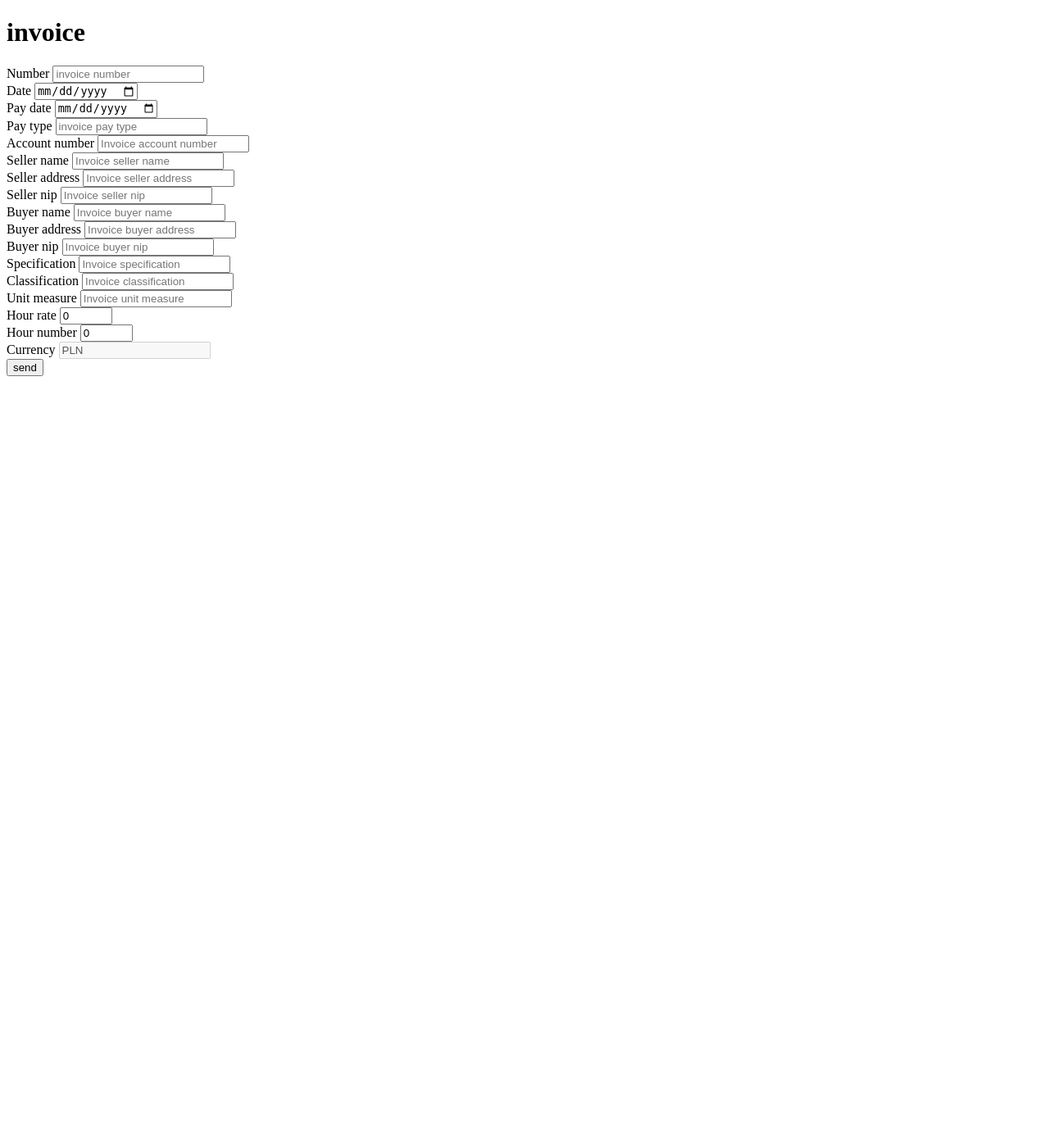
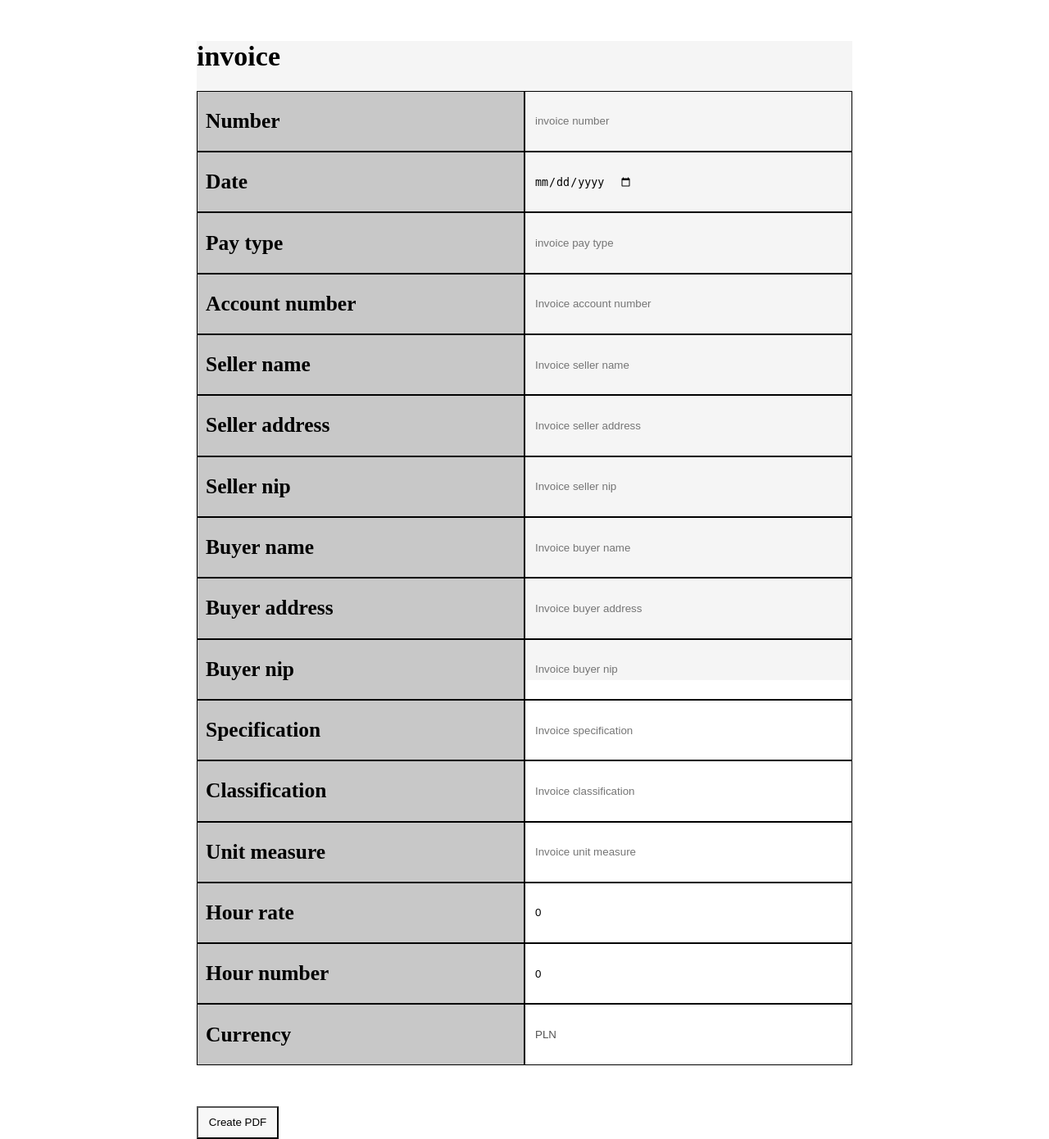
Before and after one commit to delektowski/invoicer, a FastAPI app: page / in a window 1280 px wide. Shown: the whole page at 82% size. Before the commit the page ends 459 px from the top, so only its background shows below. Run offline with FastAPI, Linux system fonts and the light colour scheme; data comes from the database, SQL or seed files in the repository.

Commit message:
add basic styles to invoice form

```diff
--- a/pdf_creator.py
+++ b/pdf_creator.py
@@ -14,7 +14,13 @@ class PdfCreator:
     output_pdf_path = "output3.pdf"
 
     def __init__(self, website_url) -> None:
+        print('fik', website_url)
         self.website_url = website_url
 
     def create_pdf(self):
+        print("pipipi")
         pdfkit.from_url(self.website_url, self.output_pdf_path, options=self.options)
+
+if __name__ == "__main__":
+    pdf_creator = PdfCreator("http://127.0.0.1:8000")
+    pdf_creator.create_pdf()
--- a/static/styles.css
+++ b/static/styles.css
@@ -1,11 +1,45 @@
-body {
-    background-color: gray;
+.container {
+
+    margin: 50px auto;
+    height: 780px;
+    font-size: 17px;
+    width: 800px;
+    background-color: whitesmoke
 }
 
-.container {
+button {
+    margin-top: 50px;
+    width: 100px;
+    height: 40px;
+    background-color: rgba(245, 245, 245, 0.753);
+}
 
-   margin: 5rem auto;
+.field {
+    padding: 0 10px;
+    display: flex;
+    flex: 1;
 
-   background-color: antiquewhite;
-   /* padding-inline-start: 25rem; */
+    border: 1px black solid;
 }
+
+.field--gray {
+    background-color: rgb(200, 200, 200);
+}
+
+.fields-container {
+    display: -webkit-box;
+    display: flex;
+    -webkit-box-pack: center;
+    justify-content: center;
+    flex-direction: row;
+}
+
+input {
+    border: none;
+    background-image: none;
+    background-color: transparent;
+    -webkit-box-shadow: none;
+    -moz-box-shadow: none;
+    box-shadow: none;
+    outline: none;
+}
--- a/templates/invoice_form.html
+++ b/templates/invoice_form.html
@@ -4,73 +4,180 @@
 <head>
     <meta charset="UTF-8">
     <meta name="viewport" content="width=device-width, initial-scale=1.0">
+    <link href="{{ url_for('static', path='/styles.css') }}" rel="stylesheet">
     <title>Invoicer</title>
+    <style>
+
+    </style>
 </head>
 
 <body>
+    <div class="container">
         <h1>invoice</h1>
         <form action="/form/" method="post">
-        <label for="invoice-number">Number</label>
-        <input type="text" id="invoice-number" name="invoice_number" placeholder="invoice number" value="{{invoice_number}}"><br>
+            <div class="fields-container">
+                <div class="field field--gray">
+                    <h2>Number</h2>
+                </div>
+                <div class="field">
+                    <input type="text" id="invoice-number" name="invoice_number" placeholder="invoice number"
+                        value="{{invoice_number}}">
+                </div>
+            </div>
 
-        <label for="invoice-date">Date</label>
-        <input type="date" id="invoice-date" name="invoice_date" placeholder="invoice date" value="{{invoice_date}}"><br>
+            <div class="fields-container">
+                <div class="field field--gray">
+                    <h2>Date</h2>
+                </div>
+                <div class="field">
+                    <input type="date" id="invoice-date" name="invoice_date" placeholder="invoice date"
+                        value="{{invoice_date}}">
+                </div>
+            </div>
 
-        <label for="invoice-pay-date">Pay date</label>
-        <input type="date" id="invoice-pay-date" name="invoice_pay_date" placeholder="invoice pay date" value="{{invoice_pay_date}}"><br>
+            <div class="fields-container">
+                <div class="field field--gray">
+                    <h2>Pay type</h2>
+                </div>
+                <div class="field">
+                    <input type="text" id="invoice-pay-type" name="invoice_pay_type" placeholder="invoice pay type"
+                        value="{{invoice_pay_type}}">
+                </div class="fields-container">
+            </div>
 
-        <label for="invoice-pay-type">Pay type</label>
-        <input type="text" id="invoice-pay-type" name="invoice_pay_type" placeholder="invoice pay type" value="{{invoice_pay_type}}"><br>
+            <div class="fields-container">
+                <div class="field field--gray">
+                    <h2>Account number</h2>
+                </div>
+                <div class="field">
+                    <input type="text" id="invoice-account-number" name="invoice_account_number"
+                        placeholder="Invoice account number" value="{{invoice_account_number}}">
+                </div class="fields-container">
+            </div>
 
-        <label for="invoice-account-number">Account number</label>
-        <input type="text" id="invoice-account-number" name="invoice_account_number"
-            placeholder="Invoice account number" value="{{invoice_account_number}}"><br>
+            <div class="fields-container">
+                <div class="field field--gray">
+                    <h2>Seller name</h2>
+                </div>
+                <div class="field">
+                    <input type="text" id="invoice-seller-name" name="invoice_seller_name"
+                        placeholder="Invoice seller name" value="{{invoice_seller_name}}">
+                </div class="fields-container">
+            </div>
 
-        <label for="invoice-seller-name">Seller name</label>
-        <input type="text" id="invoice-seller-name" name="invoice_seller_name" placeholder="Invoice seller name" value="{{invoice_seller_name}}"><br>
+            <div class="fields-container">
+                <div class="field field--gray">
+                    <h2>Seller address</h2>
+                </div>
+                <div class="field">
+                    <input type="text" id="invoice-seller-address" name="invoice_seller_address"
+                        placeholder="Invoice seller address" value="{{invoice_seller_address}}">
+                </div class="fields-container">
+            </div>
 
-        <label for="invoice-seller-address">Seller address</label>
-        <input type="text" id="invoice-seller-address" name="invoice_seller_address"
-            placeholder="Invoice seller address" value="{{invoice_seller_address}}"><br>
+            <div class="fields-container">
+                <div class="field field--gray">
+                    <h2>Seller nip</h2>
+                </div>
+                <div class="field">
+                    <input type="text" id="invoice-seller-nip" name="invoice_seller_nip"
+                        placeholder="Invoice seller nip" value="{{invoice_seller_nip}}">
+                </div class="fields-container">
+            </div>
 
-        <label for="invoice-seller-nip">Seller nip</label>
-        <input type="text" id="invoice-seller-nip" name="invoice_seller_nip" placeholder="Invoice seller nip" value="{{invoice_seller_nip}}"><br>
+            <div class="fields-container">
+                <div class="field field--gray">
+                    <h2>Buyer name</h2>
+                </div>
+                <div class="field">
+                    <input type="text" id="invoice-buyer-name" name="invoice_buyer_name"
+                        placeholder="Invoice buyer name" value="{{invoice_buyer_name}}">
+                </div class="fields-container">
+            </div>
 
-        <label for="invoice-buyer-name">Buyer name</label>
-        <input type="text" id="invoice-buyer-name" name="invoice_buyer_name" placeholder="Invoice buyer name" value="{{invoice_buyer_name}}"><br>
+            <div class="fields-container">
+                <div class="field field--gray">
+                    <h2>Buyer address</h2>
+                </div>
+                <div class="field">
+                    <input type="text" id="invoice-buyer-address" name="invoice_buyer_address"
+                        placeholder="Invoice buyer address" value="{{invoice_buyer_address}}">
+                </div class="fields-container">
+            </div>
 
-        <label for="invoice-buyer-address">Buyer address</label>
-        <input type="text" id="invoice-buyer-address" name="invoice_buyer_address"
-            placeholder="Invoice buyer address" value="{{invoice_buyer_address}}"><br>
+            <div class="fields-container">
+                <div class="field field--gray">
+                    <h2>Buyer nip</h2>
+                </div>
+                <div class="field">
+                    <input type="text" id="invoice-buyer-nip" name="invoice_buyer_nip" placeholder="Invoice buyer nip"
+                        value="{{invoice_buyer_nip}}">
+                </div class="fields-container">
+            </div>
 
-        <label for="invoice-buyer-nip">Buyer nip</label>
-        <input type="text" id="invoice-buyer-nip" name="invoice_buyer_nip" placeholder="Invoice buyer nip" value="{{invoice_buyer_nip}}"><br>
 
-        <label for="invoice-specification">Specification</label>
+            <div class="fields-container">
+                <div class="field field--gray">
+                    <h2>Specification</h2>
+                </div>
+                <div class="field">
                     <input type="text" id="invoice-specification" name="invoice_specification"
-            placeholder="Invoice specification" value="{{invoice_specification}}"><br>
+                        placeholder="Invoice specification" value="{{invoice_specification}}">
+                </div class="fields-container">
+            </div>
 
-        <label for="invoice-classification">Classification</label>
+            <div class="fields-container">
+                <div class="field field--gray">
+                    <h2>Classification</h2>
+                </div>
+                <div class="field">
                     <input type="text" id="invoice-classification" name="invoice_classification"
                         placeholder="Invoice classification" value="{{invoice_classification}}"><br>
+                </div class="fields-container">
+            </div>
 
-        <label for="invoice-unit-measure">Unit measure</label>
-        <input type="text" id="invoice-unit-measure" name="invoice_unit_measure" placeholder="Invoice unit measure" value="{{invoice_unit_measure}}"><br>
+            <div class="fields-container">
+                <div class="field field--gray">
+                    <h2>Unit measure</h2>
+                </div>
+                <div class="field">
+                    <input type="text" id="invoice-unit-measure" name="invoice_unit_measure"
+                        placeholder="Invoice unit measure" value="{{invoice_unit_measure}}"><br>
+                </div class="fields-container">
+            </div>
 
-        <label for="invoice-hour-rates">Hour rate</label>
-        <input type="number" id="invoice-hour-rates" name="invoice_hour_rates" placeholder="Invoice hour rates"
-            value="{{invoice_hour_rates}}" min="1" max="999"><br>
+            <div class="fields-container">
+                <div class="field field--gray">
+                    <h2>Hour rate</h2>
+                </div>
+                <div class="field">
+                    <input type="number" id="invoice-hour-rates" name="invoice_hour_rates"
+                        placeholder="Invoice hour rates" value="{{invoice_hour_rates}}" min="1" max="999"><br>
+                </div class="fields-container">
+            </div>
 
-        <label for="invoice-hours-number">Hour number</label>
-        <input type="number" id="invoice-hours-number" name="invoice_hours_number" placeholder="Invoice hours number"
-            value="{{invoice_hours_number}}" min="1" max="999"><br>
+            <div class="fields-container">
+                <div class="field field--gray">
+                    <h2>Hour number</h2>
+                </div>
+                <div class="field">
+                    <input type="number" id="invoice-hours-number" name="invoice_hours_number"
+                        placeholder="Invoice hours number" value="{{invoice_hours_number}}" min="1" max="999"><br>
+                </div class="fields-container">
+            </div>
 
-        <label for="invoice-currency">Currency</label>
-        <input disabled type="text" id="invoice-currency" name="invoice_currency" placeholder="Invoice currency" value="PLN"><br>
-
-
-        <input type="submit" value="send">
+            <div class="fields-container">
+                <div class="field field--gray">
+                    <h2>Currency</h2>
+                </div>
+                <div class="field">
+                    <input disabled type="text" id="invoice-currency" name="invoice_currency"
+                        placeholder="Invoice currency" value="PLN"><br>
+                </div class="fields-container">
+            </div>
+            <button type="submit">Create PDF</button>
         </form>
+    </div>
 </body>
 
 </html>
```
Also changed, not shown: webserver.py (+8 -9 lines). Lines whose indentation alone changed are shown as unchanged.
